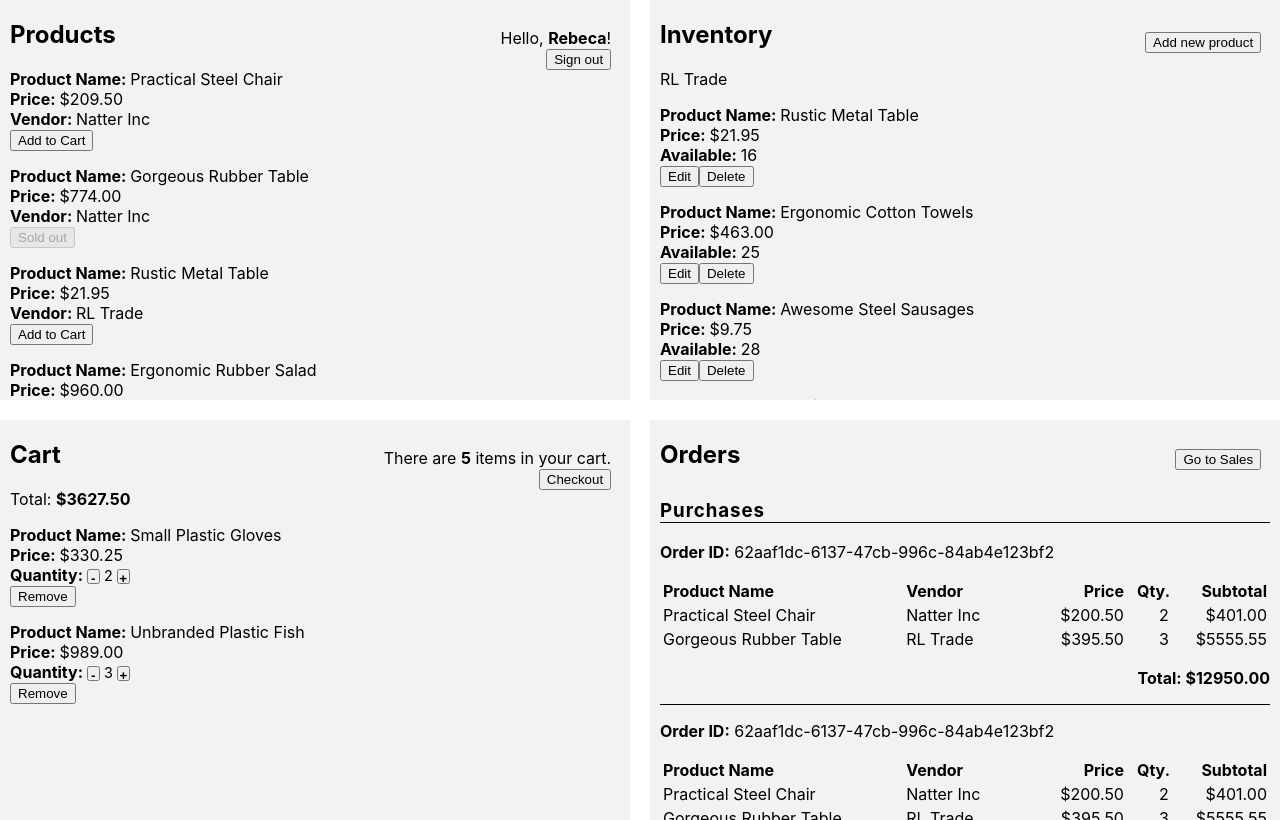
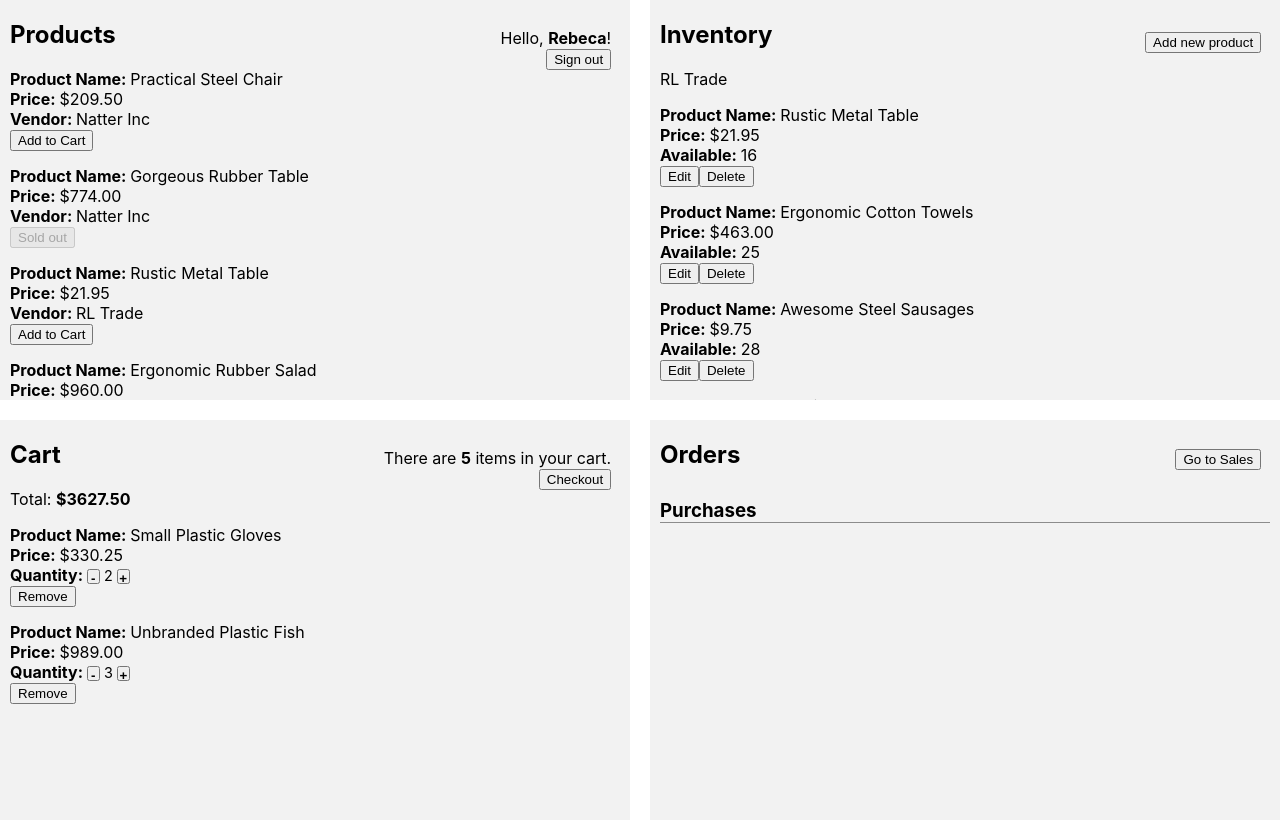
Before and after one commit to KeelerBe/redux-cart, a React (Create React App) app: page / in a window 1280 px wide. Built offline with nearby package versions, Linux system fonts and the light colour scheme.

Commit message:
Wire up checkout pt. 2

```diff
--- a/src/components/Orders.js
+++ b/src/components/Orders.js
@@ -17,7 +17,11 @@ class Orders extends Component {
 					onClick={this.toggleLabel}
 					label={this.state.default ? 'Sales' : 'Purchases'}
 				/>
-				{this.state.default ? <Purchases /> : <Sales />}
+				{this.state.default ? (
+					<Purchases purchaseOrders={this.props.purchaseOrders} />
+				) : (
+					<Sales />
+				)}
 			</Fragment>
 		)
 	}
--- /dev/null
+++ b/src/components/PurchaseItem.js
@@ -0,0 +1,30 @@
+import React from 'react'
+import PropTypes from 'prop-types'
+
+const PurchaseItem = ({ productName, userId, price, quantity, subtotal }) => (
+	<tbody>
+		<tr>
+			<td>{productName}</td>
+			<td>{userId}</td>
+			<td>
+				&#36;
+				{(price / 100).toFixed(2)}
+			</td>
+			<td>{quantity}</td>
+			<td>
+				&#36;
+				{(subtotal / 100).toFixed(2)}
+			</td>
+		</tr>
+	</tbody>
+)
+
+PurchaseItem.propTypes = {
+	productName: PropTypes.string,
+	userId: PropTypes.string,
+	price: PropTypes.number,
+	quantity: PropTypes.number,
+	subtotal: PropTypes.number
+}
+
+export default PurchaseItem
--- /dev/null
+++ b/src/components/PurchaseOrder.js
@@ -0,0 +1,55 @@
+import React from 'react'
+import PropTypes from 'prop-types'
+import PurchaseItem from './PurchaseItem'
+
+const PurchaseOrder = ({ orderId, total, itemsList }) => (
+	<div>
+		<p>
+			<b>Order ID:</b> {orderId}
+		</p>
+		<table>
+			<thead>
+				<tr>
+					<th>Product Name</th>
+					<th>Vendor ID</th>
+					<th>Price</th>
+					<th>Qty.</th>
+					<th>Subtotal</th>
+				</tr>
+			</thead>
+			{itemsList.map((item) => (
+				<PurchaseItem
+					key={item.productId}
+					productName={item.productName}
+					userId={item.userId}
+					price={item.price}
+					quantity={item.quantity}
+					subtotal={item.subtotal}
+				/>
+			))}
+		</table>
+		<p>
+			<b>
+				Total: &#36;
+				{total.toFixed(2)}
+			</b>
+		</p>
+	</div>
+)
+
+PurchaseOrder.propTypes = {
+	orderId: PropTypes.string.isRequired,
+	total: PropTypes.number.isRequired,
+	itemsList: PropTypes.arrayOf(
+		PropTypes.shape({
+			productId: PropTypes.string.isRequired,
+			productName: PropTypes.string.isRequired,
+			userId: PropTypes.string.isRequired,
+			price: PropTypes.number.isRequired,
+			quantity: PropTypes.number.isRquired,
+			subtotal: PropTypes.number.isRquired
+		})
+	).isRequired
+}
+
+export default PurchaseOrder
--- /dev/null
+++ b/src/components/PurchaseOrders.js
@@ -0,0 +1,15 @@
+import React from 'react'
+import PropTypes from 'prop-types'
+
+const PurchaseOrders = ({ children }) => (
+	<div id="purchases">
+		<h3>Purchases</h3>
+		{children}
+	</div>
+)
+
+PurchaseOrders.propTypes = {
+	children: PropTypes.node.isRequired
+}
+
+export default PurchaseOrders
--- a/src/components/Purchases.js
+++ /dev/null
@@ -1,79 +0,0 @@
-import React from 'react'
-
-const Purchases = () => (
-	<div id="purchases">
-		<h3>Purchases</h3>
-		<div>
-			<p>
-				<b>Order ID:</b> 62aaf1dc-6137-47cb-996c-84ab4e123bf2
-			</p>
-			<table>
-				<thead>
-					<tr>
-						<th>Product Name</th>
-						<th>Vendor</th>
-						<th>Price</th>
-						<th>Qty.</th>
-						<th>Subtotal</th>
-					</tr>
-				</thead>
-				<tbody>
-					<tr>
-						<td>Practical Steel Chair</td>
-						<td>Natter Inc</td>
-						<td>$200.50</td>
-						<td>2</td>
-						<td>$401.00</td>
-					</tr>
-					<tr>
-						<td>Gorgeous Rubber Table</td>
-						<td>RL Trade</td>
-						<td>$395.50</td>
-						<td>3</td>
-						<td>$5555.55</td>
-					</tr>
-				</tbody>
-			</table>
-			<p>
-				<b>Total: $12950.00</b>
-			</p>
-		</div>
-		<div>
-			<p>
-				<b>Order ID:</b> 62aaf1dc-6137-47cb-996c-84ab4e123bf2
-			</p>
-			<table>
-				<thead>
-					<tr>
-						<th>Product Name</th>
-						<th>Vendor</th>
-						<th>Price</th>
-						<th>Qty.</th>
-						<th>Subtotal</th>
-					</tr>
-				</thead>
-				<tbody>
-					<tr>
-						<td>Practical Steel Chair</td>
-						<td>Natter Inc</td>
-						<td>$200.50</td>
-						<td>2</td>
-						<td>$401.00</td>
-					</tr>
-					<tr>
-						<td>Gorgeous Rubber Table</td>
-						<td>RL Trade</td>
-						<td>$395.50</td>
-						<td>3</td>
-						<td>$5555.55</td>
-					</tr>
-				</tbody>
-			</table>
-			<p>
-				<b>Total: $12950.00</b>
-			</p>
-		</div>
-	</div>
-)
-
-export default Purchases
--- a/src/containers/App.css
+++ b/src/containers/App.css
@@ -140,13 +140,11 @@ input[type='number'] {
 #purchases > h3,
 #sales > h3 {
 	margin-top: 30px;
-	border-bottom: 1px solid black;
-	letter-spacing: 0.05em;
-	/* padding-left: 5px; */
+	border-bottom: 1px solid #8c8c8c;
 }
 
 #purchases > div {
-	border-bottom: 1px solid black;
+	border-bottom: 1px solid #8c8c8c;
 }
 
 #purchases > div > table,
--- a/src/containers/OrdersContainer.js
+++ b/src/containers/OrdersContainer.js
@@ -1,22 +1,67 @@
-import React from 'react'
+import React, { Component } from 'react'
 import PropTypes from 'prop-types'
 import { connect } from 'react-redux'
 import { getOrders } from '../reducers/purchaseOrders'
-import Orders from '../components/Orders'
 import ProductsList from '../components/ProductsList'
+import OrdersSection from '../components/sections/OrdersSection'
+import PurchaseOrders from '../components/PurchaseOrders'
+import Sales from '../components/Sales'
+import PurchaseOrder from '../components/PurchaseOrder'
 
-const OrdersContainer = ({ items }) => (
-	<ProductsList title="Orders">
-		<Orders />
-	</ProductsList>
-)
+class OrdersContainer extends Component {
+	state = {
+		default: true
+	}
+
+	toggleLabel = () => this.setState({ default: !this.state.default })
+
+	render() {
+		return (
+			<ProductsList title="Orders">
+				<OrdersSection
+					onClick={this.toggleLabel}
+					label={this.state.default ? 'Sales' : 'Purchases'}
+				/>
+				{this.state.default ? (
+					<PurchaseOrders>
+						{this.props.purchaseOrders.map((order) => (
+							<PurchaseOrder
+								key={order.orderId}
+								orderId={order.orderId}
+								total={order.total}
+								itemsList={order.itemsList}
+							/>
+						))}
+					</PurchaseOrders>
+				) : (
+					<Sales />
+				)}
+			</ProductsList>
+		)
+	}
+}
 
 OrdersContainer.propTypes = {
-	items: PropTypes.array
+	purchaseOrders: PropTypes.arrayOf(
+		PropTypes.shape({
+			orderId: PropTypes.string.isRequired,
+			total: PropTypes.number.isRequired,
+			itemsList: PropTypes.arrayOf(
+				PropTypes.shape({
+					productId: PropTypes.string.isRequired,
+					productName: PropTypes.string.isRequired,
+					userId: PropTypes.string.isRequired,
+					price: PropTypes.number.isRequired,
+					quantity: PropTypes.number.isRquired,
+					subtotal: PropTypes.number.isRquired
+				})
+			)
+		})
+	).isRequired
 }
 
 const mapStateToProps = (state) => ({
-	items: getOrders(state.purchaseOrders)
+	purchaseOrders: getOrders(state.purchaseOrders)
 })
 
 export default connect(mapStateToProps)(OrdersContainer)
```
